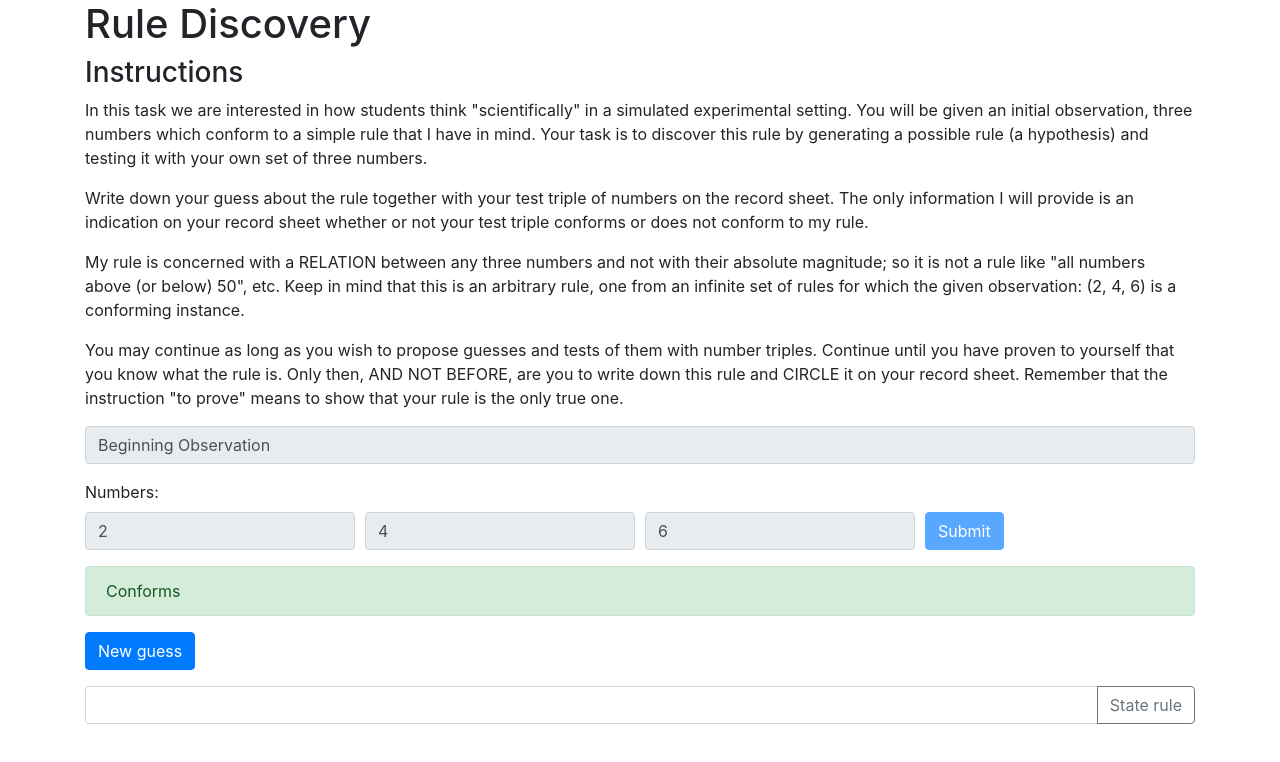
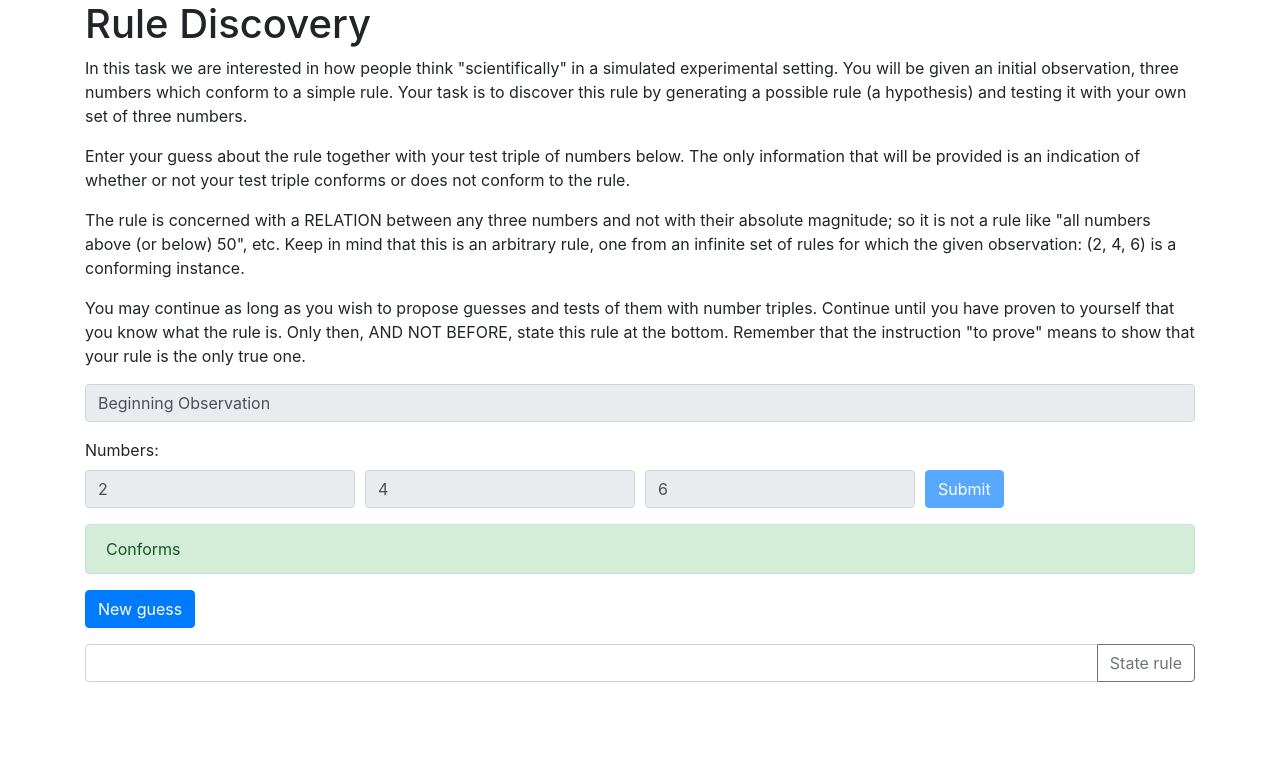
Before and after one commit to ruthwaterfield/rule-discovery, a React (Create React App) app: page / in a window 1280 px wide. Shown: the top 762 px of the page. Built offline with nearby package versions, Linux system fonts and the light colour scheme.

Commit message:
Correct instructions

```diff
--- a/src/instructions.js
+++ b/src/instructions.js
@@ -2,23 +2,22 @@ import React from 'react'
 
 const Instructions = () => (
   <div>
-    <h3>Instructions</h3>
     <p>
-      In this task we are interested in how students think "scientifically" in a simulated experimental setting. You
+      In this task we are interested in how people think "scientifically" in a simulated experimental setting. You
       will be given
-      an initial observation, three numbers which conform to a simple rule that I have in mind. Your task is to discover
+      an initial observation, three numbers which conform to a simple rule. Your task is to discover
       this rule
       by generating a possible rule (a hypothesis) and testing it with
       your own set of three numbers.
     </p>
     <p>
-      Write down your guess about the rule together with your test
-      triple of numbers on the record sheet. The only information I
-      will provide is an indication on your record sheet whether or
-      not your test triple conforms or does not conform to my rule.
+      Enter your guess about the rule together with your test
+      triple of numbers below. The only information that will be
+      provided is an indication of whether or
+      not your test triple conforms or does not conform to the rule.
     </p>
     <p>
-      My rule is concerned with a RELATION between any three
+      The rule is concerned with a RELATION between any three
       numbers and not with their absolute magnitude; so it is not a
       rule like "all numbers above (or below) 50", etc. Keep in mind
       that this is an arbitrary rule, one from an infinite set of rules
@@ -28,7 +27,7 @@ const Instructions = () => (
       You may continue as long as you wish to propose guesses
       and tests of them with number triples. Continue until you have
       proven to yourself that you know what the rule is. Only then,
-      AND NOT BEFORE, are you to write down this rule and CIRCLE it on your record sheet.
+      AND NOT BEFORE, state this rule at the bottom.
       Remember that the instruction "to prove" means to show that
       your rule is the only true one.
     </p>
```
